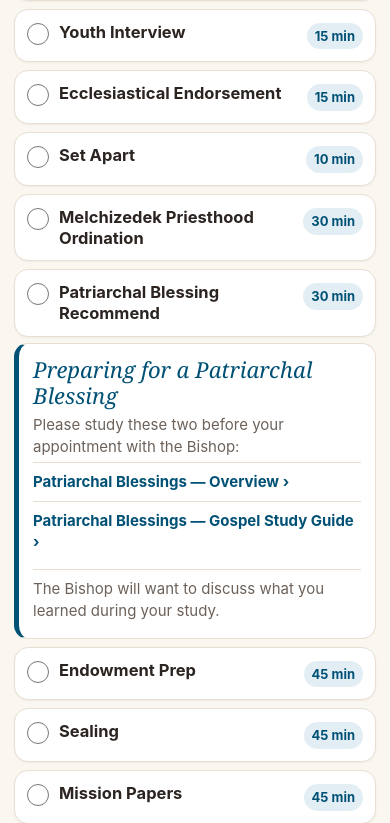
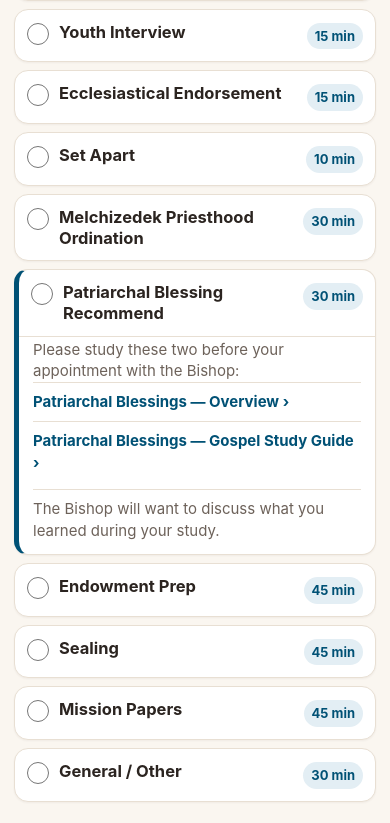
Before and after one commit to FarmingtonBay6th/fb6-ward-links, a plain HTML site: page meet/index.html in a window 390 px wide. Shown: the part 697-1520 px from the top of the page. Drawn offline with Linux system fonts and the light colour scheme.

Commit message:
Meet: put the patriarchal blessing option and study notes in one box
The radio, label, 30-minute badge, study links, and Bishop discussion note are now one navy-accented card, so the preparation is impossible to miss with the appointment type. Study links still open in a new tab without changing the selection.

```diff
--- a/meet/index.html
+++ b/meet/index.html
@@ -67,12 +67,14 @@
   .again { display: block; width: 100%; margin-top: 8px; min-height: 48px; border-radius: 14px; border: 1.5px solid var(--line);
     background: var(--card); color: var(--navy); font: 700 16px/1 inherit; }
   footer { text-align: center; color: var(--soft); font-size: 12px; padding: 4px 20px 28px; }
-  .pb-block { margin: 0; scroll-margin-top: 76px; }
-  .pb-block .opt { margin-bottom: 6px; }
-  .prep { background: var(--card); border: 1px solid var(--line); border-left: 5px solid var(--navy);
-    border-radius: 14px; padding: 12px 14px; margin: 0 0 8px; scroll-margin-top: 76px; }
-  .prep h2 { font: 700 16.5px/1.25 inherit; color: var(--navy); margin: 0 0 6px; }
-  .prep p { margin: 0 0 4px; color: var(--soft); font-size: 15px; }
+  .pb-block { margin: 8px 0; background: var(--card); border: 1.5px solid var(--line);
+    border-left: 5px solid var(--navy); border-radius: 14px; scroll-margin-top: 76px;
+    box-shadow: 0 1px 2px rgba(59,47,42,.05); }
+  .pb-block .opt, .pb-block .opt.on { margin: 0; border: 0; border-radius: 14px 14px 0 0;
+    background: transparent; box-shadow: none; }
+  .pb-block.on { border-color: var(--gold); border-left-color: var(--navy); background: #fff8e8; box-shadow: 0 0 0 3px rgba(201,162,74,.28); }
+  .prep { padding: 2px 14px 12px; border-top: 1px solid var(--line); }
+  .prep p { margin: 0; color: var(--soft); font-size: 15px; }
   .prep a.res + p { margin-top: 8px; border-top: 1px solid var(--line); padding-top: 8px; }
   a.res { display: block; color: var(--navy); text-decoration: none; font-weight: 700; font-size: 15px;
     padding: 8px 0; border-top: 1px solid var(--line); }
@@ -81,9 +83,10 @@
   @media (prefers-color-scheme: dark) {
     :root { --ink:#f3ece4; --soft:#bfb2a5; --bg:#1d1916; --card:#27211d; --line:#3a312a; --navy:#8cc8e6; --goldt:#e2c47a; }
     .privacy { background: #33291f; border-color: #6d5a32; }
-    .privacy b, .picked, label.fld, legend, button.texty, .mins, .again, .prep h2, a.res { color: var(--navy); }
+    .privacy b, .picked, label.fld, legend, button.texty, .mins, .again, a.res { color: var(--navy); }
     .mins { background: #1a3344; }
-    .opt.on, .pips li.done, .mark { background: #33291f; }
+    .opt.on, .pips li.done, .mark, .pb-block.on { background: #33291f; }
+    .pb-block .opt.on { background: transparent; }
     input[type=text], textarea, .opt, .again, .preview { background: #221c18; color: var(--ink); }
     button.primary, a.primary { background: #005175; color: #fff; }
     .pips li.on { background: #005175; border-color: #005175; color: #fff; }
@@ -108,13 +111,14 @@
     <section id="step1" aria-labelledby="h-step1">
       <h2 id="h-step1" tabindex="-1">What kind of appointment?</h2>
       <div id="reasons" role="radiogroup" aria-label="Appointment">
-        <section id="patriarchal" class="prep" aria-labelledby="h-prep">
-          <h2 id="h-prep">Preparing for a Patriarchal Blessing</h2>
-          <p>Please study these two before your appointment with the Bishop:</p>
-          <a class="res" href="https://www.churchofjesuschrist.org/study/manual/gospel-topics/patriarchal-blessings?lang=eng" target="_blank" rel="noopener">Patriarchal Blessings — Overview ›</a>
-          <a class="res" href="https://www.churchofjesuschrist.org/study/manual/gospel-topics/patriarchal-blessings-study-guide?lang=eng" target="_blank" rel="noopener">Patriarchal Blessings — Gospel Study Guide ›</a>
-          <p>The Bishop will want to discuss what you learned during your study.</p>
-        </section>
+        <div id="patriarchal" class="pb-block">
+          <div class="prep">
+            <p>Please study these two before your appointment with the Bishop:</p>
+            <a class="res" href="https://www.churchofjesuschrist.org/study/manual/gospel-topics/patriarchal-blessings?lang=eng" target="_blank" rel="noopener">Patriarchal Blessings — Overview ›</a>
+            <a class="res" href="https://www.churchofjesuschrist.org/study/manual/gospel-topics/patriarchal-blessings-study-guide?lang=eng" target="_blank" rel="noopener">Patriarchal Blessings — Gospel Study Guide ›</a>
+            <p>The Bishop will want to discuss what you learned during your study.</p>
+          </div>
+        </div>
       </div>
       <p class="err" id="err1" role="alert"></p>
       <div class="dock"><button type="button" class="primary" id="next">Continue</button></div>
@@ -122,7 +126,7 @@
     <section id="step2" hidden aria-labelledby="h-step2">
       <h2 id="h-step2" tabindex="-1">When are you free?</h2>
       <p class="picked" id="picked"></p>
-      <p class="hint" id="pb-hint" hidden>Please study the two resources under Preparing for a Patriarchal Blessing before your appointment with the Bishop. The Bishop will want to discuss what you learned during your study.</p>
+      <p class="hint" id="pb-hint" hidden>Please study the two Patriarchal Blessing resources before your appointment with the Bishop. The Bishop will want to discuss what you learned during your study.</p>
       <button type="button" class="texty" id="change">Choose a different appointment</button>
       <label class="fld" for="name">Your name</label>
       <input id="name" type="text" autocomplete="name" autocapitalize="words" placeholder="First and last name" maxlength="80">
@@ -170,6 +174,11 @@
     Array.prototype.forEach.call(reasons.querySelectorAll(".opt"), function (el) {
       el.classList.toggle("on", !!el.querySelector("input").checked);
     });
+    var wrap = document.getElementById("patriarchal");
+    if (wrap) {
+      var pb = wrap.querySelector('input[name=why]');
+      wrap.classList.toggle("on", !!(pb && pb.checked));
+    }
     Array.prototype.forEach.call(times.querySelectorAll(".opt"), function (el) {
       var input = el.querySelector("input");
       el.classList.toggle("on", !!(input && input.checked));
@@ -250,21 +259,23 @@
     label.appendChild(span);
     label.appendChild(mins);
     if (r.id === "patriarchal") {
-      var wrap = document.createElement("div");
-      wrap.className = "pb-block";
-      wrap.appendChild(label);
-      var card = document.getElementById("patriarchal");
-      if (card) wrap.appendChild(card);
+      var wrap = document.getElementById("patriarchal");
+      wrap.insertBefore(label, wrap.firstChild);
       reasons.appendChild(wrap);
     } else {
       reasons.appendChild(label);
     }
   });
+  Array.prototype.forEach.call(reasons.querySelectorAll("a.res"), function (a) {
+    a.addEventListener("click", function (e) {
+      e.stopPropagation();
+    });
+  });
   function revealPatriarchal() {
     if (location.hash !== "#patriarchal") return;
     var pb = document.querySelector('input[name=why][value="patriarchal"]');
     if (pb) { pb.checked = true; paint(); }
-    var wrap = document.querySelector(".pb-block");
+    var wrap = document.getElementById("patriarchal");
     if (wrap && wrap.scrollIntoView) setTimeout(function () { wrap.scrollIntoView({ block: "start" }); }, 0);
   }
   revealPatriarchal();
```
